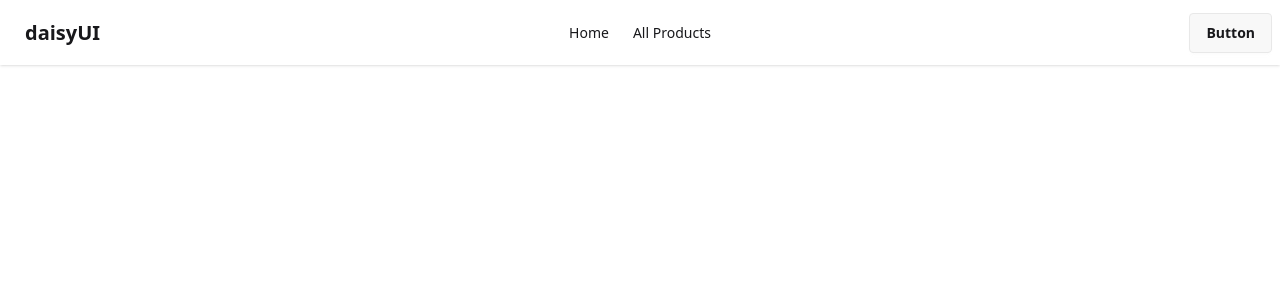
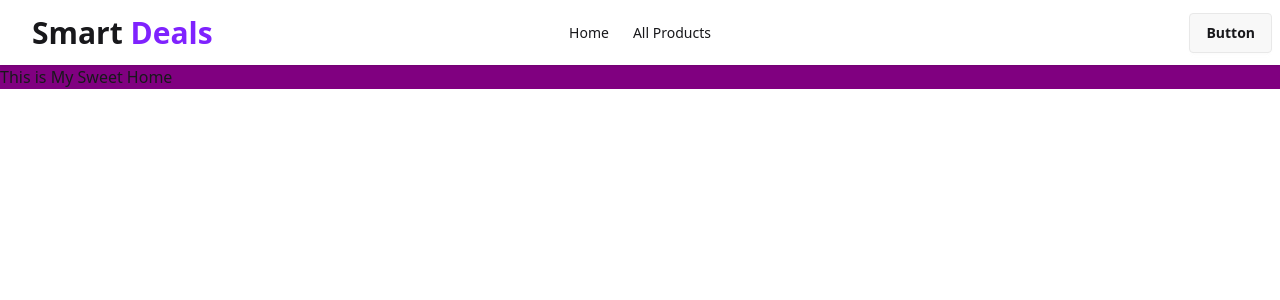
Before and after one commit to rimpakasundi07/Smart-deals-client, a React (Vite) app: page / in a window 1280 px wide. Shown: the top 300 px of the page. Built offline with nearby package versions, Linux system fonts and the light colour scheme.

Commit message:
feat: add Firebase authentication configuration

```diff
--- a/index.html
+++ b/index.html
@@ -1,5 +1,5 @@
-<!doctype html>
-<html lang="en">
+<!DOCTYPE html>
+<html lang="en" data-theme="light">
   <head>
     <meta charset="UTF-8" />
     <link rel="icon" type="image/svg+xml" href="/vite.svg" />
--- a/package.json
+++ b/package.json
@@ -11,6 +11,7 @@
   },
   "dependencies": {
     "@tailwindcss/vite": "^4.1.17",
+    "firebase": "^12.6.0",
     "react": "^19.2.0",
     "react-dom": "^19.2.0",
     "react-router": "^7.9.6",
--- a/src/components/Home/Home.jsx
+++ b/src/components/Home/Home.jsx
@@ -3,7 +3,7 @@ import React from "react";
 const Home = () => {
   return (
     <div>
-      <h2></h2>
+      <h2 className="bg-primary">This is My Sweet Home</h2>
     </div>
   );
 };
--- a/src/components/Navbar/Navbar.jsx
+++ b/src/components/Navbar/Navbar.jsx
@@ -40,7 +40,9 @@ const Navbar = () => {
             {links}
           </ul>
         </div>
-        <a className="btn btn-ghost text-xl">daisyUI</a>
+        <a className="font-bold ml-6 text-lg lg:text-3xl">
+          Smart <span className="text-violet-600">Deals</span>
+        </a>
       </div>
       <div className="navbar-center hidden lg:flex">
         <ul className="menu menu-horizontal px-1">{links}</ul>
--- /dev/null
+++ b/src/firebase/firebase.init.js
@@ -0,0 +1,21 @@
+// Import the functions you need from the SDKs you need
+import { initializeApp } from "firebase/app";
+import { getAuth } from "firebase/auth";
+// TODO: Add SDKs for Firebase products that you want to use
+// https://firebase.google.com/docs/web/setup#available-libraries
+
+// Your web app's Firebase configuration
+const firebaseConfig = {
+  apiKey: "AIzaSyBjhh_hTzO6aLqrN6VcWsLrlVt17WYLrHA",
+  authDomain: "smart-deals-6eb9f.firebaseapp.com",
+  projectId: "smart-deals-6eb9f",
+  storageBucket: "smart-deals-6eb9f.firebasestorage.app",
+  messagingSenderId: "256045044652",
+  appId: "1:256045044652:web:a08dfb3b1a92f0dcd46009",
+};
+
+// Initialize Firebase
+const app = initializeApp(firebaseConfig);
+
+// Initialize Firebase Authentication and get a reference to the service
+export const auth = getAuth(app);
--- a/src/index.css
+++ b/src/index.css
@@ -4,6 +4,6 @@
 @plugin "daisyui/theme" {
   name: "light";
   default: true;
-  --color-primary: blue;
+  --color-primary: purple;
   --color-secondary: teal;
 }
```
Also changed, not shown: 1 other file (tests, documents, lock files or other folders).
